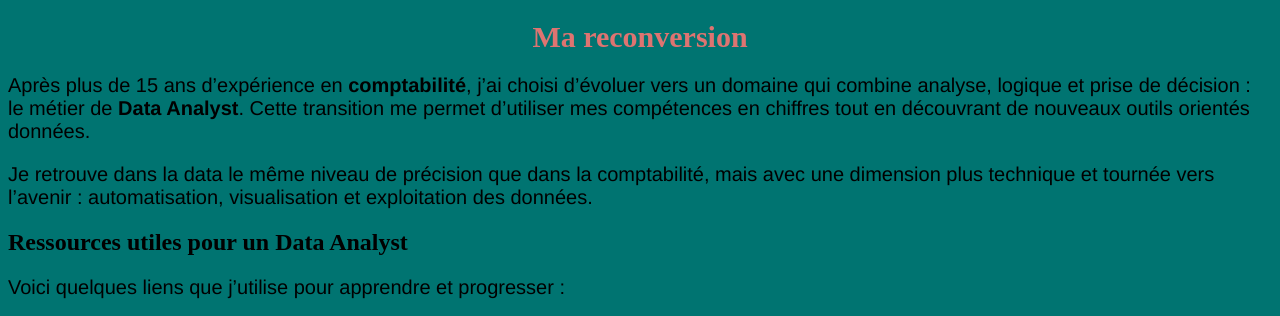
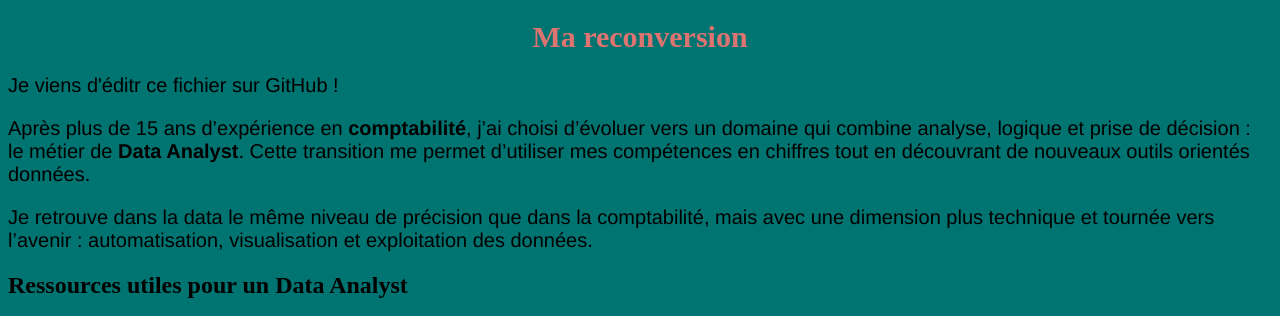
Before and after one commit to LudivineVanel/LudivineVanel.github.io, a plain HTML site: page index.html in a window 1280 px wide. Shown: the top 316 px of the page. Drawn offline with Linux system fonts and the light colour scheme.

Commit message:
Update index.html with new content and image
line 12 : Add"Modification en ligne sur GitHub"

```diff
--- a/index.html
+++ b/index.html
@@ -8,6 +8,8 @@
 
 <body>
 <h1>Ma reconversion</h1>
+
+<p> Je viens d'éditr ce fichier sur GitHub !</p>
 
 <p>
 Après plus de 15 ans d’expérience en <strong>comptabilité</strong>, j’ai choisi d’évoluer vers un domaine
@@ -37,4 +39,5 @@ visualisation et exploitation des données.
 </ul>
 <img src="https://images.unsplash.com/photo-1515879218367-8466d910aaa4"
      alt="Image symbolisant la data et les chiffres">
+
 <img src= "https://res.cloudinary.com/wildcodeschool/image/upload/c_fill,h_50/v1/static/irjoy97aq0eol8bf6959">
```
